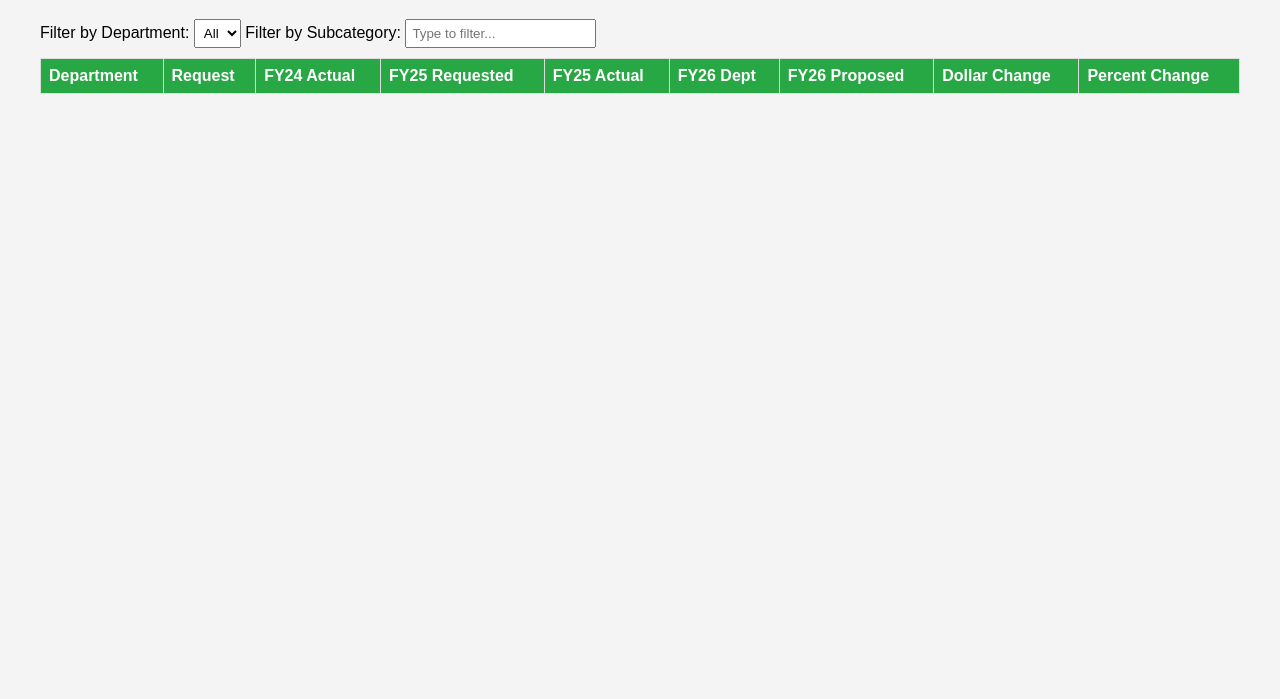
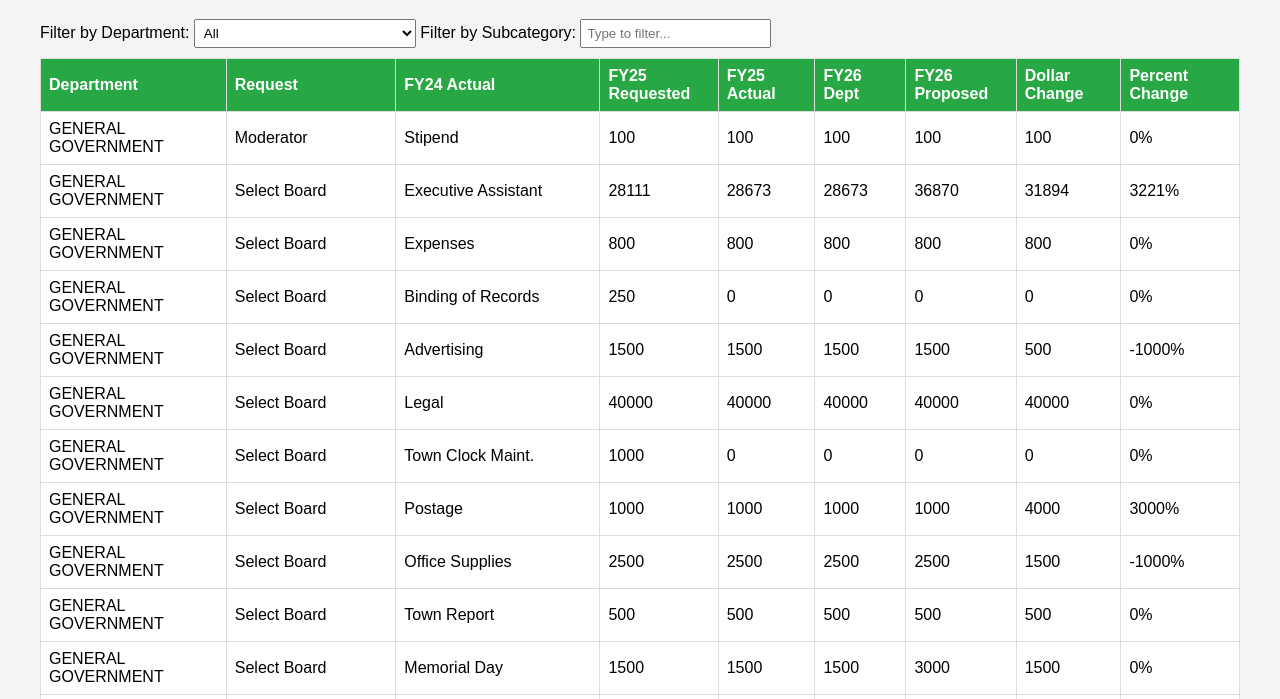
Before and after one commit to NBoudreauMA/budgetfy26, a plain HTML site: page town_budget_dashboard.html in a window 1280 px wide. Shown: the part 101-800 px from the top of the page. Drawn offline with Linux system fonts and the light colour scheme.

Commit message:
Update town_budget_dashboard.html

```diff
--- a/town_budget_dashboard.html
+++ b/town_budget_dashboard.html
@@ -59,9 +59,25 @@
     </table>
     <script>
         document.addEventListener("DOMContentLoaded", function() {
-            const data = [
-                // Data rows will be dynamically inserted here from the uploaded file
-            ];
+            fetch('budget-data.csv')
+                .then(response => response.text())
+                .then(csvData => {
+                    const rows = csvData.split('\n').map(row => row.split(','));
+                    const headers = rows.shift(); // Extract column headers
+                    const data = rows.map(row => {
+                        return {
+                            Department: row[0],
+                            Request: row[1],
+                            FY24_ACTUAL: row[2],
+                            FY25_REQUESTED: row[3],
+                            FY25_ACTUAL: row[4],
+                            FY26_DEPT: row[5],
+                            FY26_PROPOSED: row[6],
+                            Dollar_Change: row[7],
+                            Percent_Change: row[8]
+                        };
+                    });
+
                     const tableBody = document.querySelector("#budgetTable tbody");
                     const departmentFilter = document.querySelector("#departmentFilter");
                     const departments = new Set();
@@ -100,6 +116,8 @@
                     }
 
                     populateTable(); // Initially populate the table with all data
+                })
+                .catch(error => console.error('Error loading CSV file:', error));
         });
     </script>
 </body>
```
Lines whose indentation alone changed are shown as unchanged.
